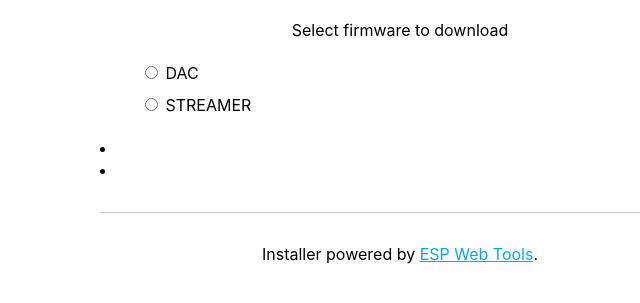
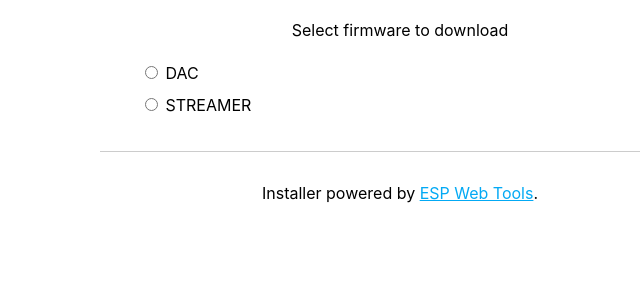
Before and after one commit to gdis-audio/dac-installer, a plain HTML site: page index.html in a window 1280 px wide. Shown: the part 81-384 px from the top of the page, without its empty margins (240-880 px from the left). Drawn offline with Linux system fonts and the light colour scheme.

Commit message:
Update index.html

```diff
--- a/index.html
+++ b/index.html
@@ -19,6 +19,7 @@
       }
      .content {
         max-width: 600px;
+        max-height: 1000px;
         margin: 0 auto;
         padding: 12px;
       }
@@ -92,8 +93,6 @@
       <p class="button-row" align="center">
         <esp-web-install-button class="invisible"></esp-web-install-button>
       </p>
-      <li></li>
-      <li></li>
 
     <div class="footer">
       Installer powered by <a href="https://esphome.github.io/esp-web-tools/">ESP Web Tools</a>.
```
